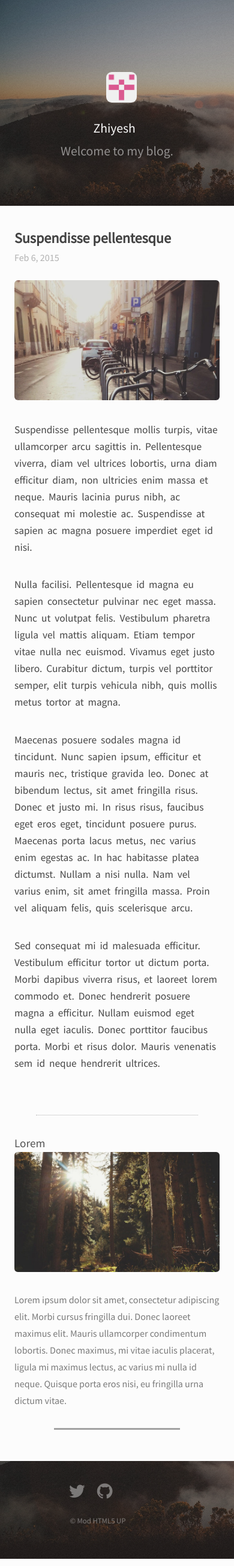
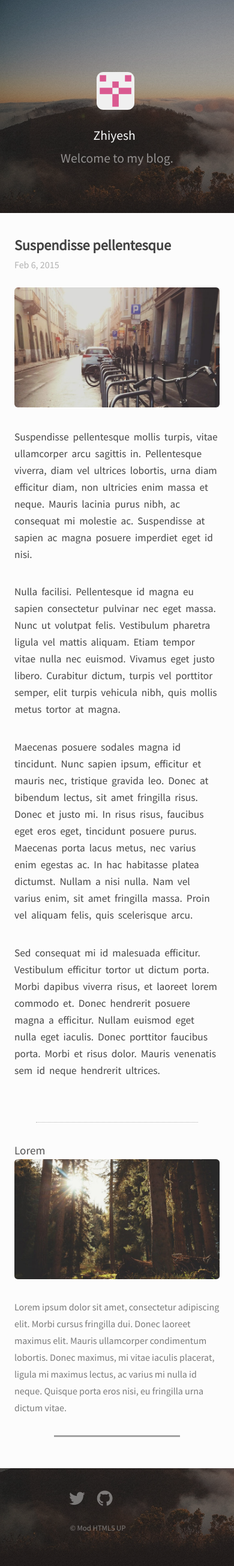
Before and after one commit to Zhiyelah/zhiyelah.github.io, a Jekyll site: the page built from index.html, in a window 390 px wide. Shown: the whole page at 60% size. Built offline with Jekyll 4.4.1, drawn with Linux system fonts in a browser that asks for light colours; nearby versions of some CDN libraries.

Commit message:
Update main.css

```diff
--- a/css/main.css
+++ b/css/main.css
@@ -2983,6 +2983,10 @@
 						display: inline;
 					}
 
+				#header .image.avatar {
+					padding: 3em 0 0 1em;
+				}
+
 		/* Footer */
 
 			#footer {
@@ -3074,6 +3078,10 @@
 					font-size: 1.35em;
 				}
 
+				#header .image.avatar {
+					padding: 3em 0 0 1em;
+				}
+
 		/* Footer */
 
 			#footer {
@@ -3151,6 +3159,10 @@
 				#header h1 br {
 					display: none;
 				}
+
+			#header .image.avatar {
+				padding: 3em 0 0 1em;
+			}
 
 		/* Footer */
 
```
